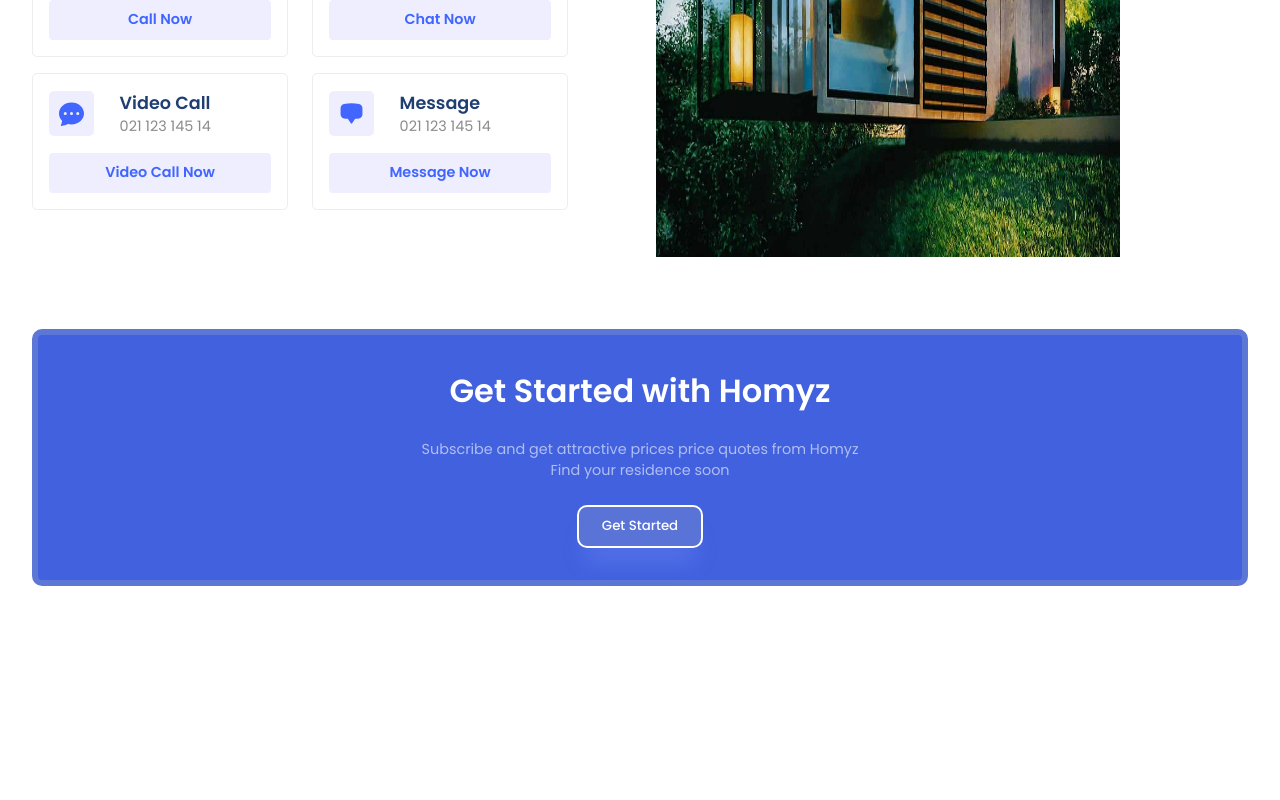
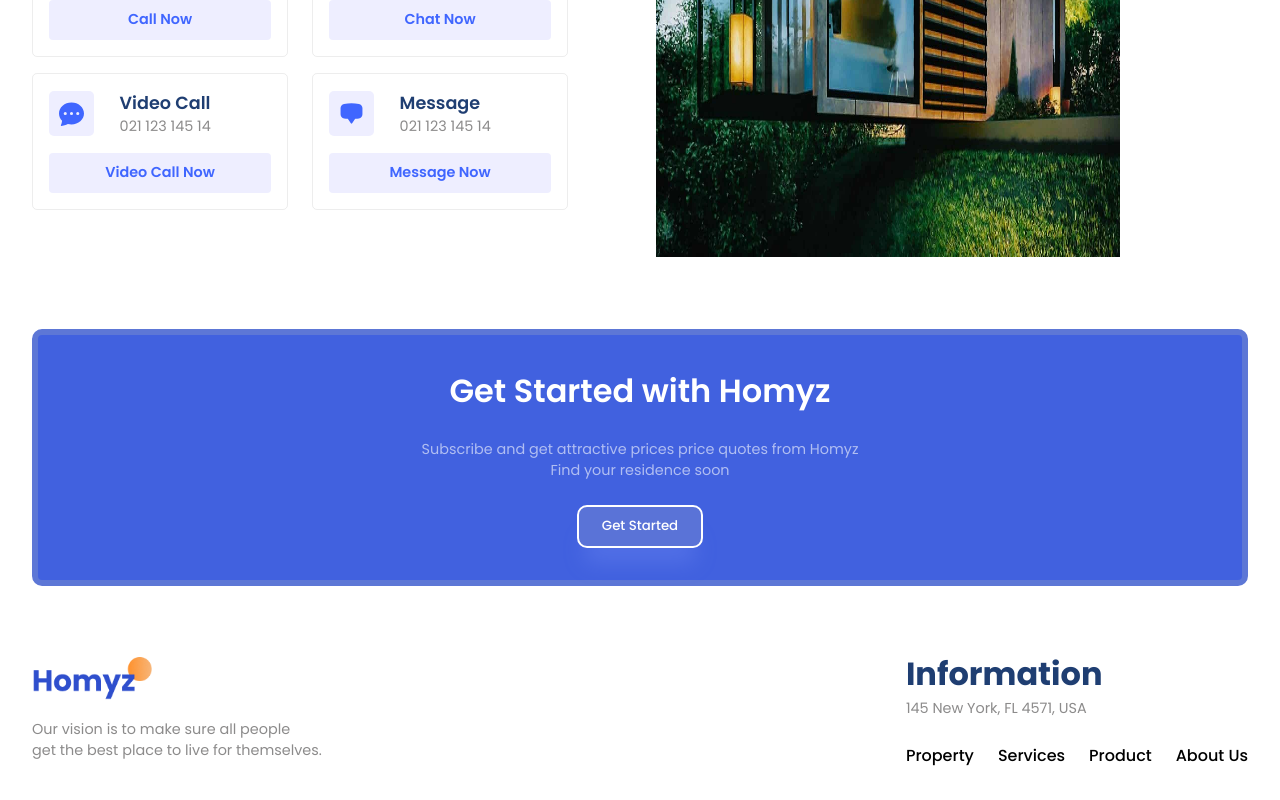
Before and after one commit to KaniaruIvy/ttbuilders, a React (Vite) app: page / in a window 1280 px wide. Shown: the part 2340-3140 px from the top of the page. Before the commit the page ends 2958 px from the top, so only its background shows below. Built offline with nearby package versions, Linux system fonts and the light colour scheme.

Commit message:
Footer Section

```diff
--- a/src/App.jsx
+++ b/src/App.jsx
@@ -5,6 +5,7 @@
 import Value from './components/Value/Value';
 import Contact from './components/Contact/Contact';
 import GetStarted from './components/GetStarted/GetStarted';
+import Footer from './components/Footer/Footer';
 import './App.css';
 function App() {
   return (
@@ -19,6 +20,7 @@
       <Value />
       <Contact />
       <GetStarted />
+      <Footer />
     </div>
   );
 }
--- /dev/null
+++ b/src/components/Footer/Footer.css
@@ -0,0 +1,11 @@
+.f-container{
+    justify-content: space-between;
+}
+.f-left{
+    gap: 1rem;
+}
+.f-menu{
+    gap: 1.5rem;
+    margin-top: 1.5rem;
+    font-weight: 500;
+}
--- /dev/null
+++ b/src/components/Footer/Footer.jsx
@@ -0,0 +1,35 @@
+import React from 'react';
+import './Footer.css';
+
+const Footer = () =>{
+    return(
+        <section className="f-wrapper">
+            <div className="paddings innerWidth flexCenter f-container">
+
+                {/* left side */}
+                <div className="flexColStart f-left">
+                    <img src="./logo2.png" alt="" width={120}/>
+                    <span className="secondaryText">
+                        Our vision is to make sure all people <br />
+                        get the best place to live for themselves.
+                    </span>
+                </div>
+
+                {/* Right side */}
+                <div className="flexColStart f-right">
+                    <span className="primaryText"> Information</span>
+                    <span className="secondaryText">145 New York, FL 4571, USA</span>
+
+                    <div className="flexCenter f-menu">
+                        <span>Property</span>
+                        <span>Services</span>
+                        <span>Product</span>
+                        <span>About Us</span>
+                    </div>
+                </div>
+            </div>
+        </section>
+    );
+}
+
+export default Footer;
```
